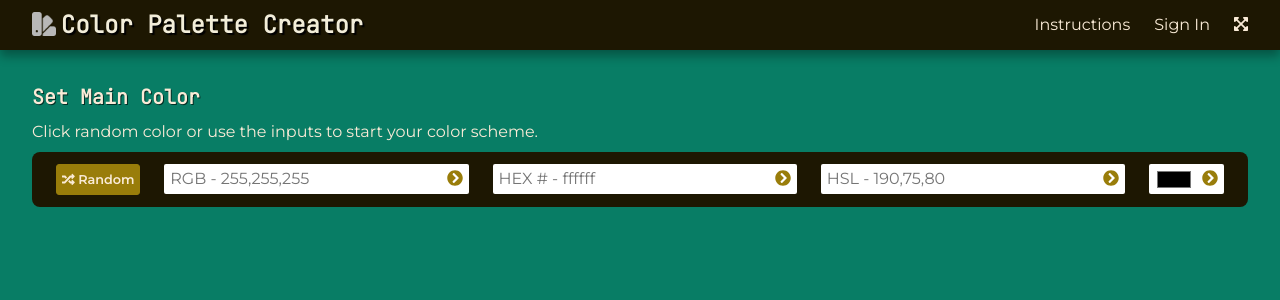
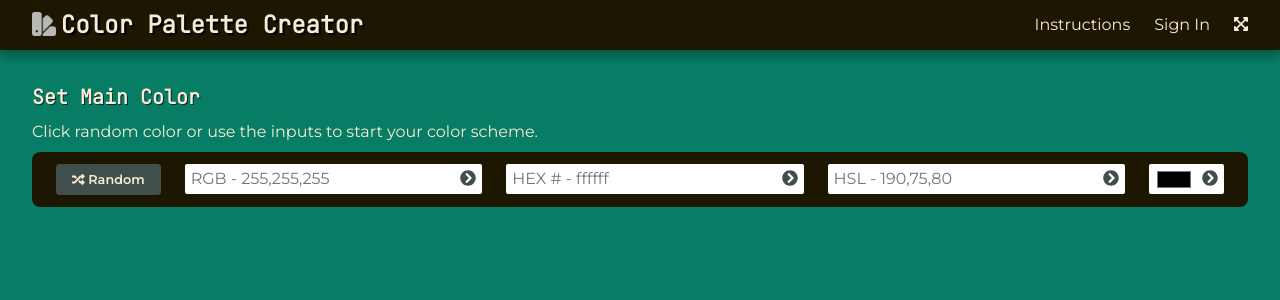
Before and after one commit to rogerio-romao/pallete-creator, a Vue app: page / in a window 1280 px wide. Shown: the top 300 px of the page. Built offline with nearby package versions, Linux system fonts and the light colour scheme; a web font is replaced by a local one.

Commit message:
changed main button style

```diff
--- a/src/store/state.js
+++ b/src/store/state.js
@@ -57,7 +57,7 @@ export default function state() {
       complementary: '#f2edd9',
       light: '#d9def2',
       accent: '#087d65',
-      dark: '#997d0a'
+      dark: '#404f4c'
     },
     isUserSignedIn: false,
     userEmail: ''
--- a/src/style/app.css
+++ b/src/style/app.css
@@ -100,7 +100,7 @@ select {
   --clr-complementary: #f2edd9;
   --clr-light: #d9def2;
   --clr-accent: #087d65;
-  --clr-accent-light: #997d0a;
+  --clr-accent-light: #404f4c;
   --text-color: #faebd7;
   --slot-size: 120px;
   --mini-slot-size: 50px;
@@ -184,7 +184,7 @@ h2 {
 .main-button:hover {
   background-color: var(--clr-accent-light);
   border: 1px solid var(--clr-light);
-  color: var(--clr-main);
+  color: var(--clr-complementary);
 }
 
 .main-button:active {
@@ -376,6 +376,7 @@ nav .title {
 
 .main-color-bar .main-button {
   min-width: fit-content;
+  padding-inline: 15px;
 }
 
 .main-color-bar .inputs-wrapper {
```
